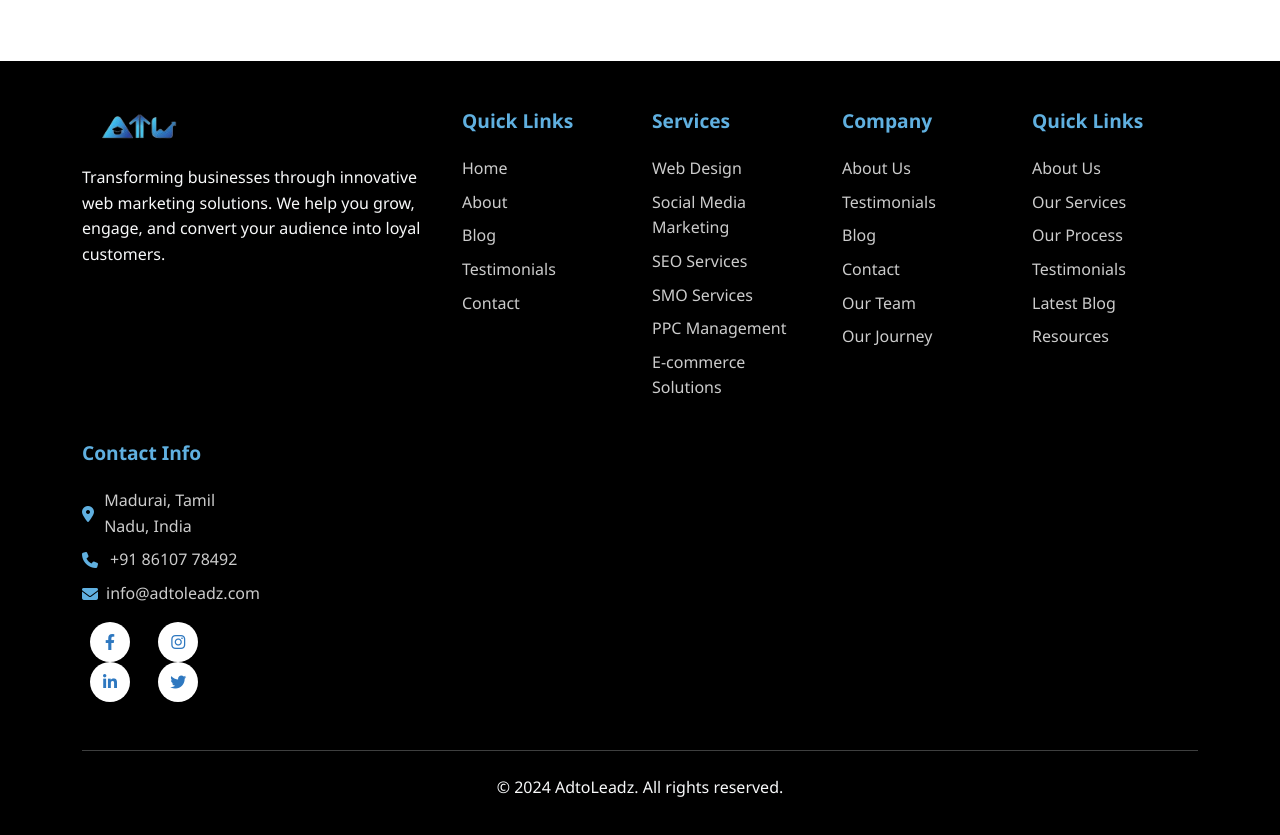
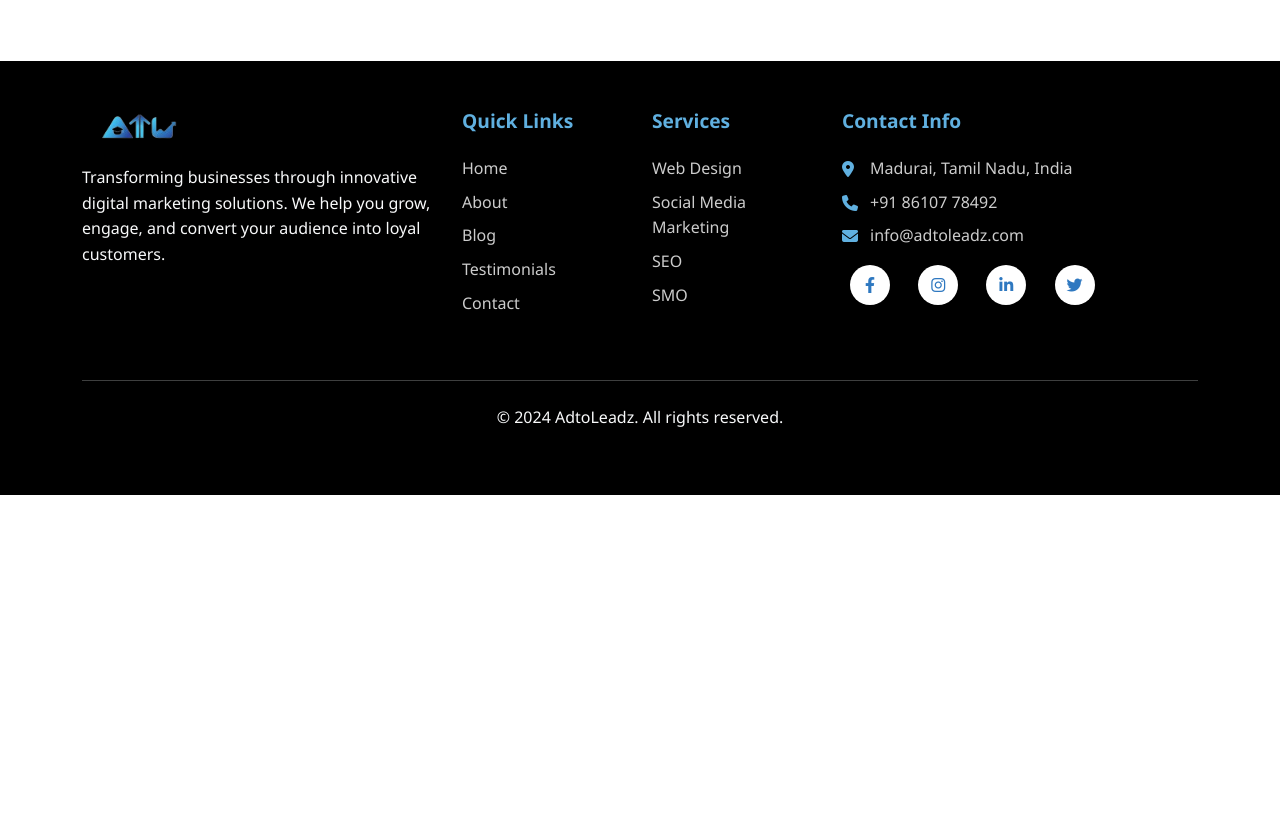
Before and after one commit to anandsundaramoorthysa/adtoleadz, a plain HTML site: page index.html in a window 1280 px wide. Shown: the part 6334-7169 px from the top of the page. After the commit the page ends 6829 px from the top, so only its background shows below. Drawn offline with nearby package versions, Linux system fonts and the light colour scheme.

Commit message:
✨ Fix footer issue

```diff
--- a/index.html
+++ b/index.html
@@ -520,8 +520,8 @@
             <div class="row">
                 <div class="col-lg-4 mb-4">
                     <div class="footer-brand">
-                        <img src="images/logo.png" alt="Digital Marketing Agency Madurai - AdtoLeadz Logo" height="40" class="mb-3">
-                        <p>Transforming businesses through innovative web marketing solutions. We help you grow, engage, and convert your audience into loyal customers.</p>
+                        <img src="images/logo.png" alt="AdtoLeadz Digital Marketing Agency Madurai Logo" height="40" class="mb-3">
+                        <p>Transforming businesses through innovative digital marketing solutions. We help you grow, engage, and convert your audience into loyal customers.</p>
                     </div>
                 </div>
                 <div class="col-lg-2 col-md-6 mb-4">
@@ -539,35 +539,11 @@
                     <ul class="list-unstyled">
                         <li><a href="web-design.html">Web Design</a></li>
                         <li><a href="social-media-marketing.html">Social Media Marketing</a></li>
-                        <li><a href="seo.html">SEO Services</a></li>
-                        <li><a href="smo.html">SMO Services</a></li>
-                        <li><a href="seo.html#ppc">PPC Management</a></li>
-                        <li><a href="web-design.html#ecommerce">E-commerce Solutions</a></li>
+                        <li><a href="seo.html">SEO</a></li>
+                        <li><a href="smo.html">SMO</a></li>
                     </ul>
                 </div>
-                <div class="col-lg-2 col-md-6 mb-4">
-                    <h5>Company</h5>
-                    <ul class="list-unstyled">
-                        <li><a href="about.html">About Us</a></li>
-                        <li><a href="testimonials.html">Testimonials</a></li>
-                        <li><a href="blog.html">Blog</a></li>
-                        <li><a href="contact.html">Contact</a></li>
-                        <li><a href="about.html#team">Our Team</a></li>
-                        <li><a href="about.html#journey">Our Journey</a></li>
-                    </ul>
-                </div>
-                <div class="col-lg-2 col-md-6 mb-4">
-                    <h5>Quick Links</h5>
-                    <ul class="list-unstyled">
-                        <li><a href="index.html#about">About Us</a></li>
-                        <li><a href="index.html#services">Our Services</a></li>
-                        <li><a href="index.html#process">Our Process</a></li>
-                        <li><a href="index.html#testimonials">Testimonials</a></li>
-                        <li><a href="index.html#blog">Latest Blog</a></li>
-                        <li><a href="index.html#resources">Resources</a></li>
-                    </ul>
-                </div>
-                <div class="col-lg-2 col-md-6 mb-4">
+                <div class="col-lg-4 mb-4">
                     <h5>Contact Info</h5>
                     <div class="contact-info">
                         <p><i class="fas fa-map-marker-alt me-2"></i>Madurai, Tamil Nadu, India</p>
@@ -575,10 +551,10 @@
                         <p><i class="fas fa-envelope me-2"></i>info@adtoleadz.com</p>
                     </div>
                     <div class="social-links mt-3">
-                        <a href="https://facebook.com/adtoleadz" target="_blank" rel="noopener noreferrer" class="me-3"><i class="fab fa-facebook-f"></i></a>
-                        <a href="https://instagram.com/adtoleadz" target="_blank" rel="noopener noreferrer" class="me-3"><i class="fab fa-instagram"></i></a>
-                        <a href="https://linkedin.com/company/adtoleadz" target="_blank" rel="noopener noreferrer" class="me-3"><i class="fab fa-linkedin-in"></i></a>
-                        <a href="https://twitter.com/adtoleadz" target="_blank" rel="noopener noreferrer" class="me-3"><i class="fab fa-twitter"></i></a>
+                        <a href="#" class="me-3"><i class="fab fa-facebook-f"></i></a>
+                        <a href="#" class="me-3"><i class="fab fa-instagram"></i></a>
+                        <a href="#" class="me-3"><i class="fab fa-linkedin-in"></i></a>
+                        <a href="#" class="me-3"><i class="fab fa-twitter"></i></a>
                     </div>
                 </div>
             </div>
```
